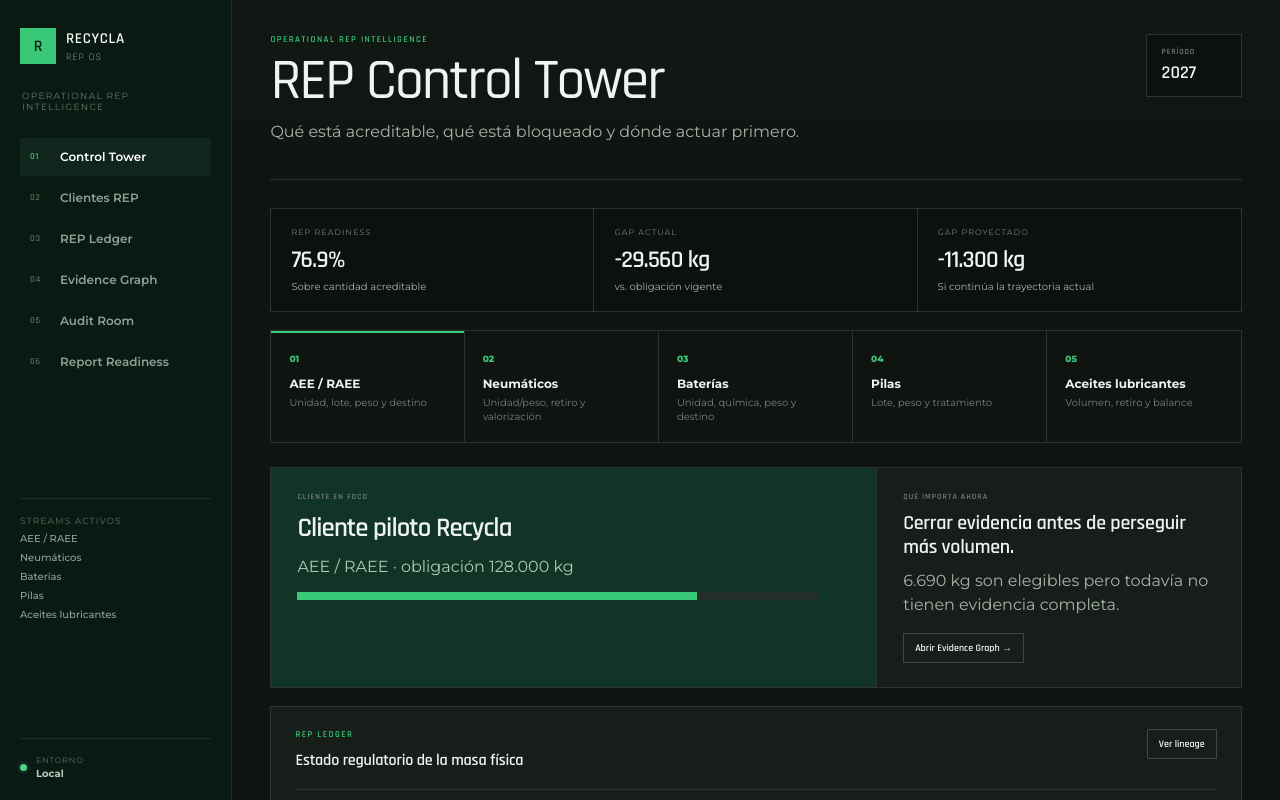
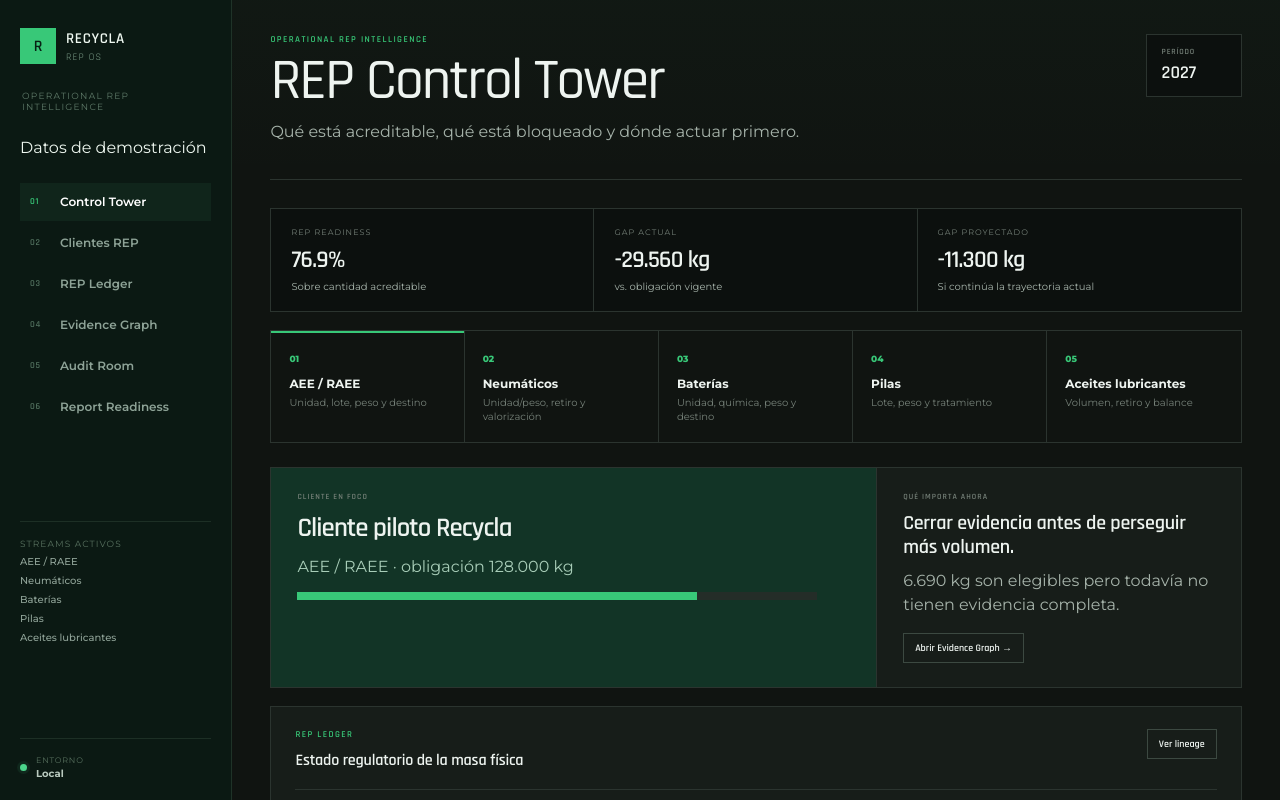
Before and after one commit to traviscomber/recycla, a Next.js app: page / in a window 1280 px wide. Shown: the top 800 px of the page. Built offline with nearby package versions, Linux system fonts and the light colour scheme.

Commit message:
ui: label representative REP data as demo

```diff
--- a/src/app/page.tsx
+++ b/src/app/page.tsx
@@ -25,7 +25,7 @@ export default function Home() {
   } as const;
 
   return (
-    <AppShell active="/">
+    <AppShell active="/" dataMode="demo">
       <header className="topbar">
         <div>
           <p className="eyebrow">Operational REP Intelligence</p>
```
